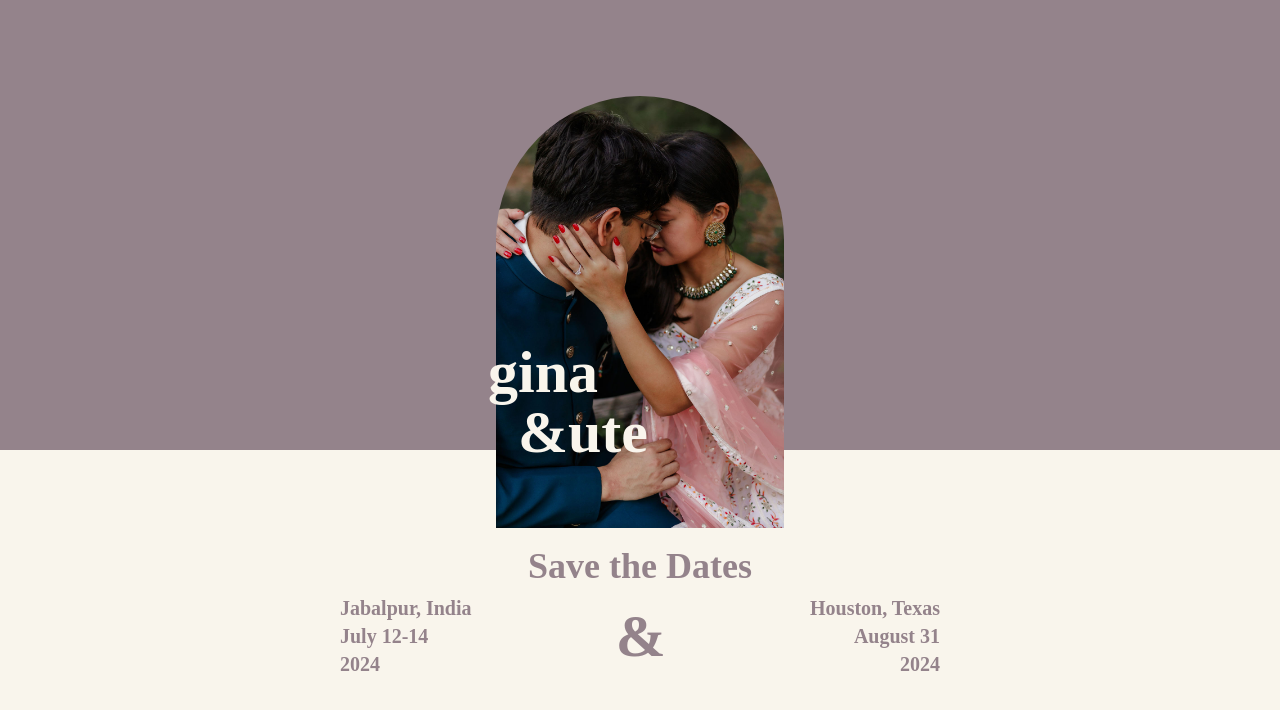
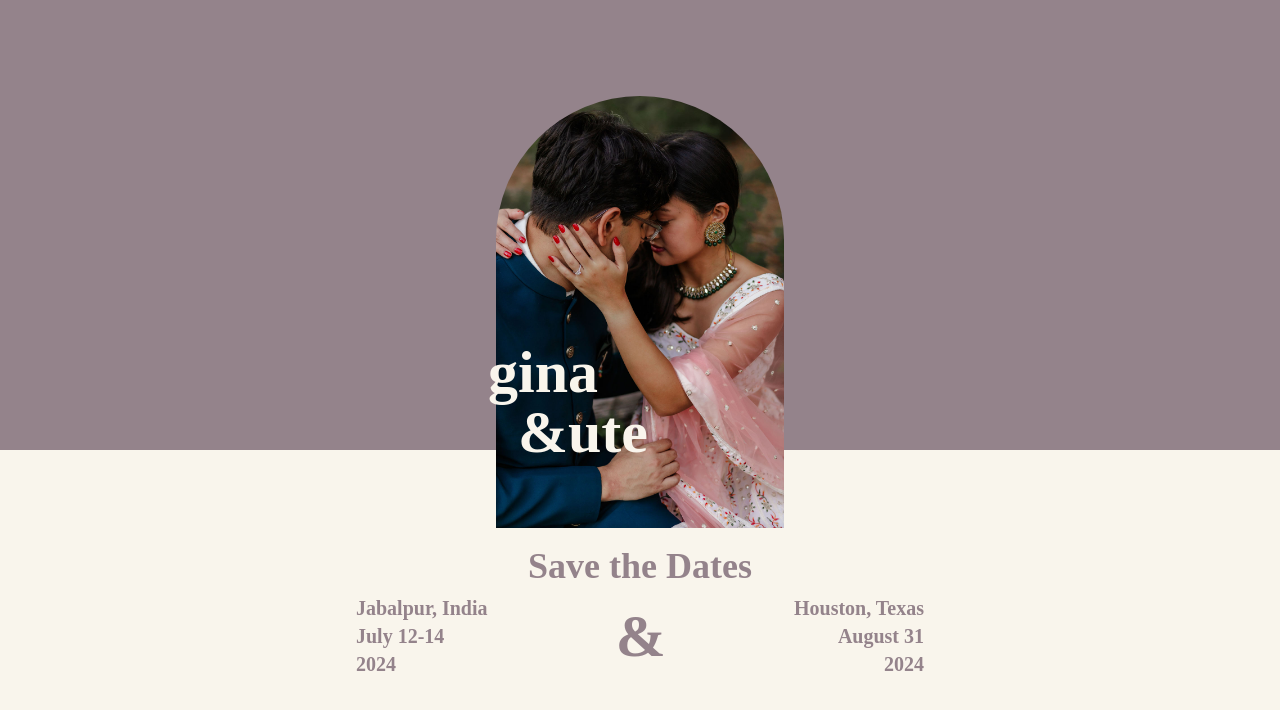
Before and after one commit to UnevenMike/wedding-ute-gina, an Astro site: page / in a window 1280 px wide. Built offline with nearby package versions, Linux system fonts and the light colour scheme; Astro itself is replaced by a stand-in of ours; a web font is replaced by a local one.

Commit message:
Fix spacing.

```diff
--- a/src/pages/index.astro
+++ b/src/pages/index.astro
@@ -32,7 +32,7 @@ import Layout from "../layouts/Layout.astro";
   </div>
   <div class="w-full mt-2">
     <div
-      class="mx-auto max-w-[600px] flex font-plain text-wedding-purple items-center font-bold text-xl justify-around"
+      class="mx-auto px-4 max-w-[600px] flex font-plain text-wedding-purple items-center font-bold text-xl justify-around"
     >
       <div class="flex-grow">
         Jabalpur, India <br />
```
